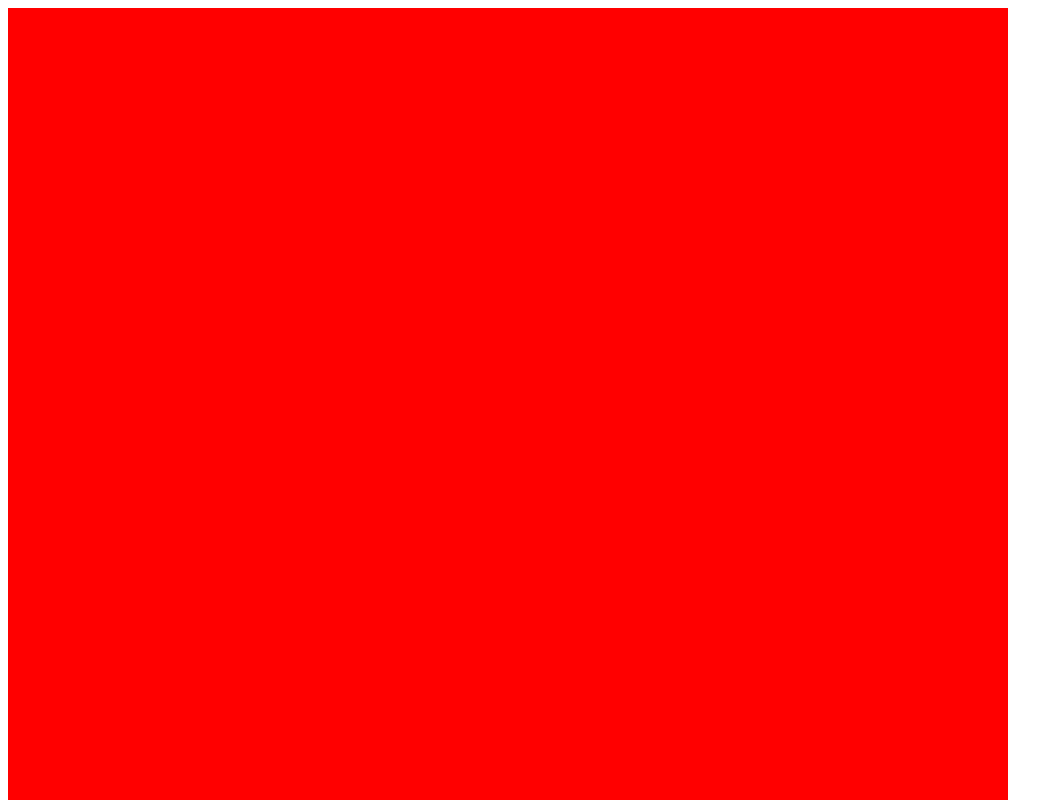
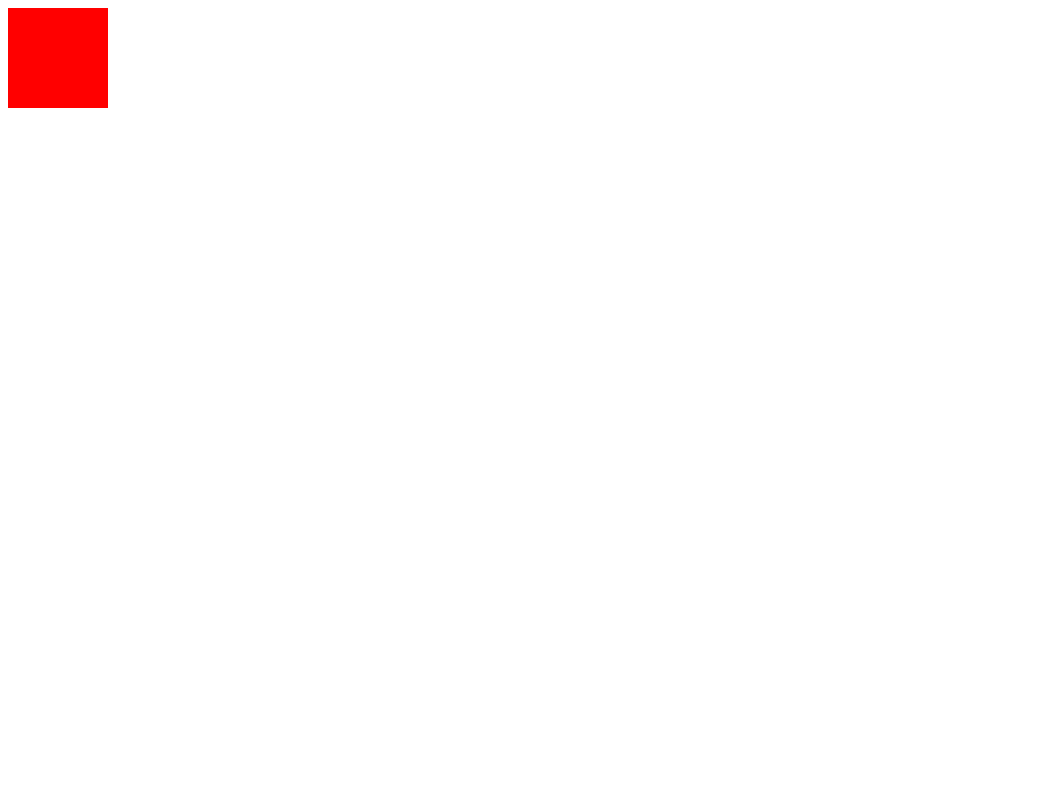
Before and after one commit to darkornithor0/Website, a plain HTML site: page index.html in a window 1280 px wide. Shown: the top 800 px of the page, without its empty margins (0-1063 px from the left). Drawn offline with Linux system fonts and the light colour scheme.

Commit message:
Update index.html

```diff
--- a/index.html
+++ b/index.html
@@ -4,8 +4,8 @@
   <title>hellohere</title>
   <style>
     .c{
-     width: 1000px;
-     height: 1000px;
+     width: 100px;
+     height: 100px;
      background-color: red;
     }
   </style>
```
